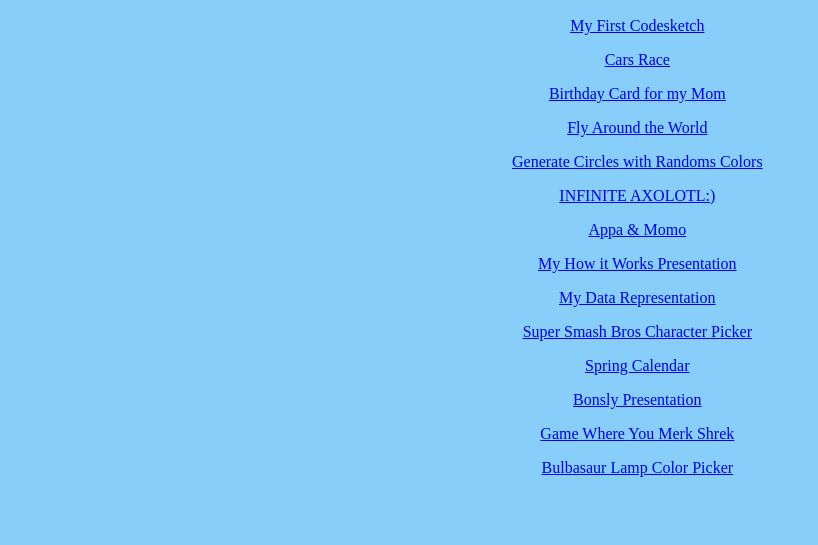
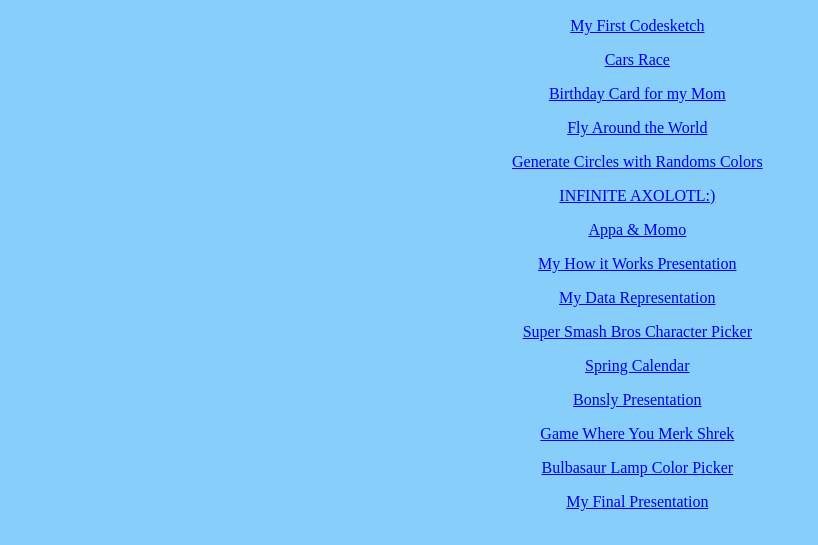
Before and after one commit to c25cw/c25cw.github.io, a plain HTML site: page projects.html in a window 1280 px wide. Shown: the part 63-608 px from the top of the page, without its empty margins (0-818 px from the left). Drawn offline with Linux system fonts and the light colour scheme.

Commit message:
last one i think

```diff
--- a/projects.html
+++ b/projects.html
@@ -52,6 +52,7 @@
 		<p><a href="reveal.js-master/index.html">Bonsly Presentation</a></p>
 		<p><a href="virusgame.html">Game Where You Merk Shrek</a></p>
 		<p><a href="bulbasaur.html">Bulbasaur Lamp Color Picker</a></p>
+		<p><a href="https://docs.google.com/presentation/d/1yPJz1927drxbJ7bslHW5zlVrZwSqWtpM9PNMvORvfkY/edit#slide=id.p">My Final Presentation</a></p>
 </div>
 	</center>
 
```
